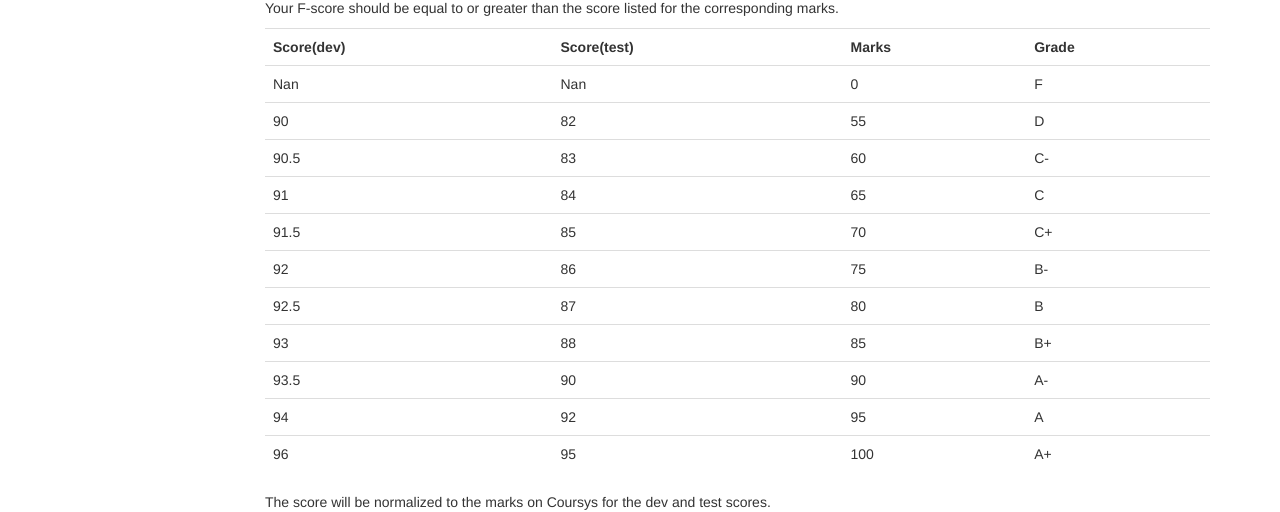
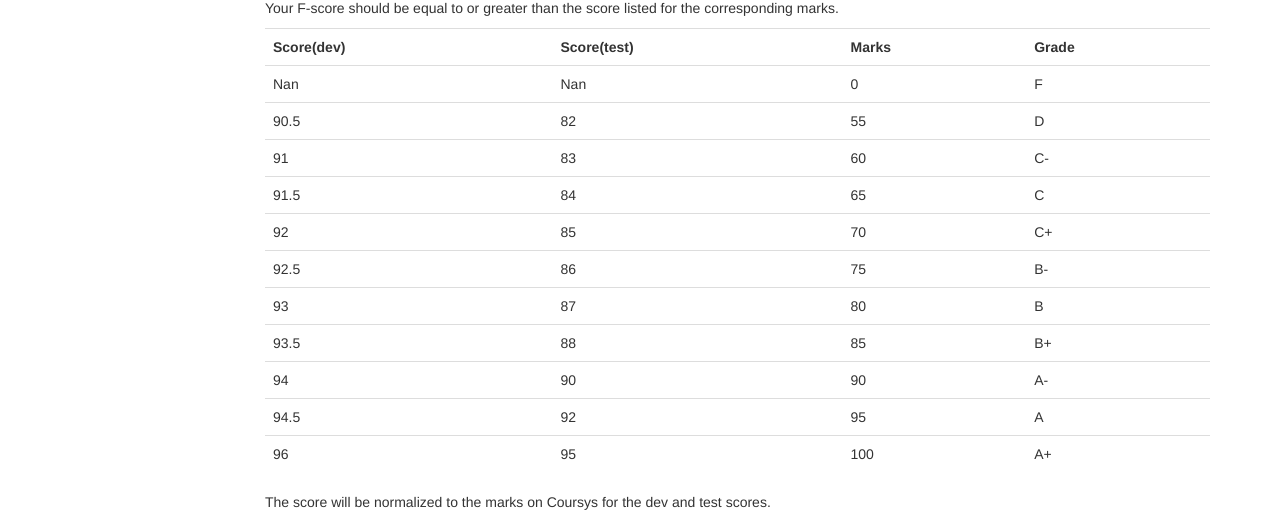
Before and after one commit to anoopsarkar/advanced-nlp-class, a Jekyll site: the page built from hw1.md, in a window 1280 px wide and 900 px high, scrolled down 7788 px. Shown: the part 147-659 px from the top of the window. Built offline with Jekyll 4.4.1, drawn with Linux system fonts in a browser that asks for light colours; nearby versions of some CDN libraries; formulas are drawn with MathJax 3.

Commit message:
upd grading table for hw1

```diff
--- a/hw1.md
+++ b/hw1.md
@@ -500,15 +500,15 @@
 
 | **Score(dev)** | **Score(test)** | **Marks** | **Grade** |
 | Nan  | Nan  | 0   | F  |
-| 90   | 82   | 55  | D  |
-| 90.5 | 83   | 60  | C- |
-| 91   | 84   | 65  | C  |
-| 91.5 | 85   | 70  | C+ |
-| 92   | 86   | 75  | B- |
-| 92.5 | 87   | 80  | B  |
-| 93   | 88   | 85  | B+ |
-| 93.5 | 90   | 90  | A- |
-| 94   | 92   | 95  | A  |
+| 90.5 | 82   | 55  | D  |
+| 91   | 83   | 60  | C- |
+| 91.5 | 84   | 65  | C  |
+| 92   | 85   | 70  | C+ |
+| 92.5 | 86   | 75  | B- |
+| 93   | 87   | 80  | B  |
+| 93.5 | 88   | 85  | B+ |
+| 94   | 90   | 90  | A- |
+| 94.5 | 92   | 95  | A  |
 | 96   | 95   | 100 | A+ |
 {: .table}
 
```
